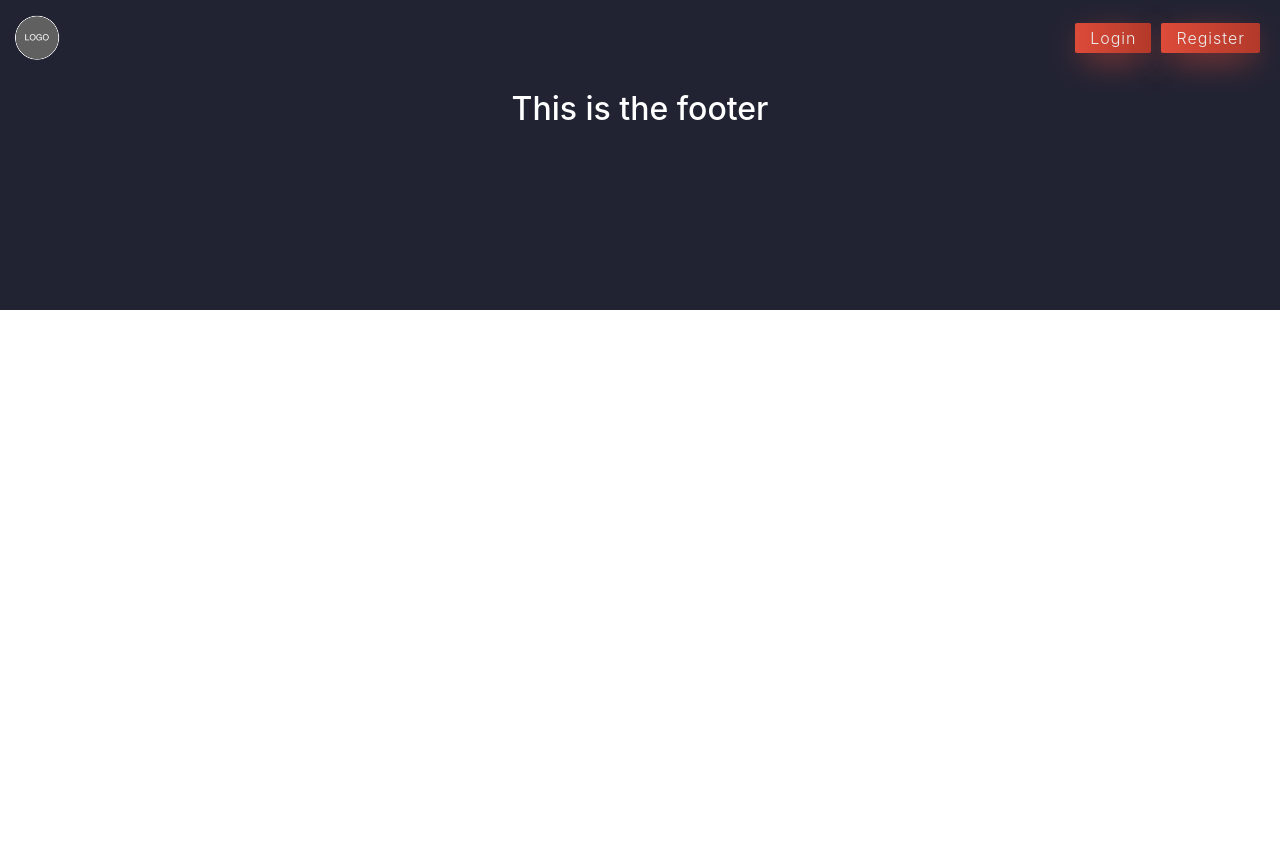
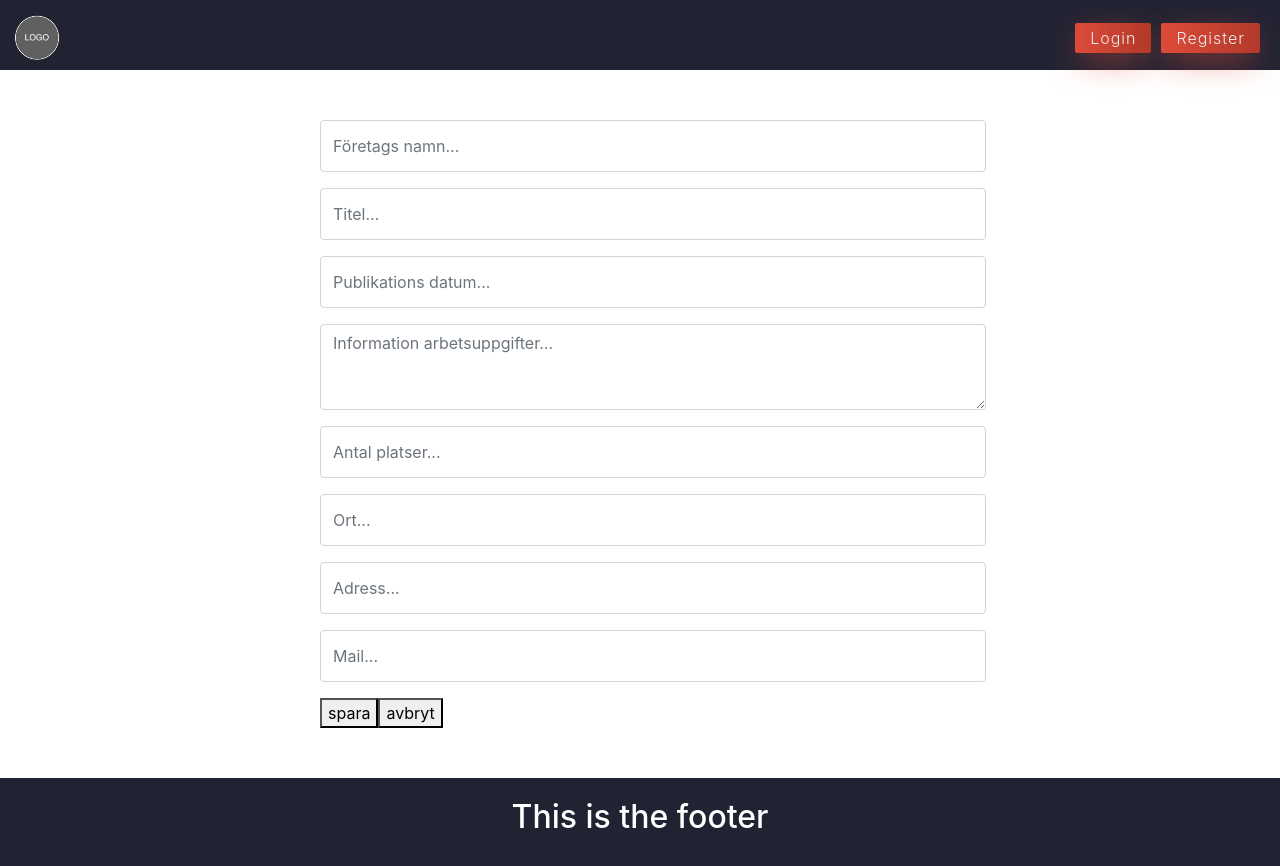
Before and after one commit to KaChr/lead-app, a React (Create React App) app: page /company_listing_edit in a window 1280 px wide. Shown: the top 866 px of the page. Before the commit the page ends 800 px from the top, so only its background shows below. Built offline with nearby package versions, Linux system fonts and the light colour scheme.

Commit message:
design finished and began to fix funtions in company-listings-edit

```diff
--- a/src/index.js
+++ b/src/index.js
@@ -12,7 +12,7 @@ import store from './store/store';
 import Header from './Components/Header/Header';
 import Footer from './Components/Footer/Footer';
 import Login from './pages/login/Login';
-
+import CompanyListingEdit from './users/companyListing/companyListingEdit/CompanyListingEdit';
 ReactDOM.render((
     <Provider store={store}>
         <BrowserRouter>
@@ -22,6 +22,7 @@ ReactDOM.render((
                 <Route path="/logged-in-student" component={LoggedInStudent} />
                 <Route path="/company_advertisement" component={CompanyAdvertisement} />
                 <Route path="/login" component={Login} />
+                <Route path="/company_listing_edit" component={CompanyListingEdit} />
                 <Footer />
             </div>
         </BrowserRouter>
--- /dev/null
+++ b/src/users/companyListing/companyListingEdit/CompanyListingEdit.css
@@ -0,0 +1,9 @@
+
+
+.company-listings-edit-container {
+    width: 50%;
+    margin-top: 20px;
+    margin: auto;
+    margin-top: 50px;
+    margin-bottom: 50px;
+}
--- /dev/null
+++ b/src/users/companyListing/companyListingEdit/CompanyListingEdit.js
@@ -0,0 +1,88 @@
+import React from 'react';
+import Button from '../../../Components/Button/Button';
+import './CompanyListingEdit.css';
+
+class CompanyListingEdit extends React.Component {
+    constructor(props) {
+        super(props);
+
+        this.state = {
+            companyName: '',
+            title: '',
+            pubDate: '',
+            tasks: '',
+            internAmount: '',
+            city: '',
+            adress: '',
+            mail: ''
+        };
+
+        this.onSubmit = this.onSubmit.bind(this);
+        this.onChange = this.onChange.bind(this);
+    }
+
+    onSubmit(event) {
+        console.log(event.target);
+        event.preventDefault();
+
+    }
+
+    onChange(event) {
+        // this.setState({
+        //     companyName: event.target.companyName,
+        //     title: event.target.value,
+        //     pubDate: event.target.value,
+        //     tasks: event.target.value,
+        //     internAmount: event.target.value,
+        //     city: event.target.value,
+        //     adress: event.target.value,
+        //     mail: event.target.value
+        // });
+        this.setState({
+            [event.target.name]: event.target.value
+        })
+    }
+
+    render() {
+        return (
+            <div className="company-listings-edit-container">
+                <form onSubmit={this.onSubmit}>
+                    <div class="form-group">
+                        <input onChange={this.onChange} value={this.state.companyName} type="name" className="form-control" name="companyName" id="companyName" placeholder="Företags namn..." />
+                    </div>
+                    <div class="form-group">
+                        <input onChange={this.onChange} value={this.state.title} type="title" class="form-control"name="title" id="title" placeholder="Titel..." />
+                    </div>
+                    <div class="form-group">
+                        <input onChange={this.onChange} value={this.state.pubDate} type="pub" class="form-control"name="pubDate" id="pub" placeholder="Publikations datum..." />
+                    </div>
+                    <div>
+                        <div class="form-group">
+
+                            <textarea onChange={this.onChange} value={this.state.tasks} class="form-control" name="tasks" placeholder="Information arbetsuppgifter..." rows="3"></textarea>
+                        </div>
+                        <div class="form-group">
+                            <input onChange={this.onChange} value={this.state.internAmount} type="platser" class="form-control"name="internAmount" id="platser" placeholder="Antal platser..." />
+                        </div>
+                        <div class="form-group">
+                            <input onChange={this.onChange} value={this.state.city} type="ort" class="form-control" name="city" id="ort" placeholder="Ort..." />
+                        </div>
+                        <div class="form-group">
+                            <input onChange={this.onChange} value={this.state.adress} type="adress" class="form-control" name="adress" id="adress" placeholder="Adress..." />
+                        </div>
+                        <div class="form-group">
+                            <input onChange={this.onChange} value={this.state.mail} type="mail" class="form-control" name="mail" id="mail" placeholder="Mail..." />
+                        </div>
+
+                    </div>
+
+                    <Button name="spara" />
+                    <Button name="avbryt" />
+                </form>
+            </div>
+        );
+    }
+
+}
+
+export default CompanyListingEdit
```
